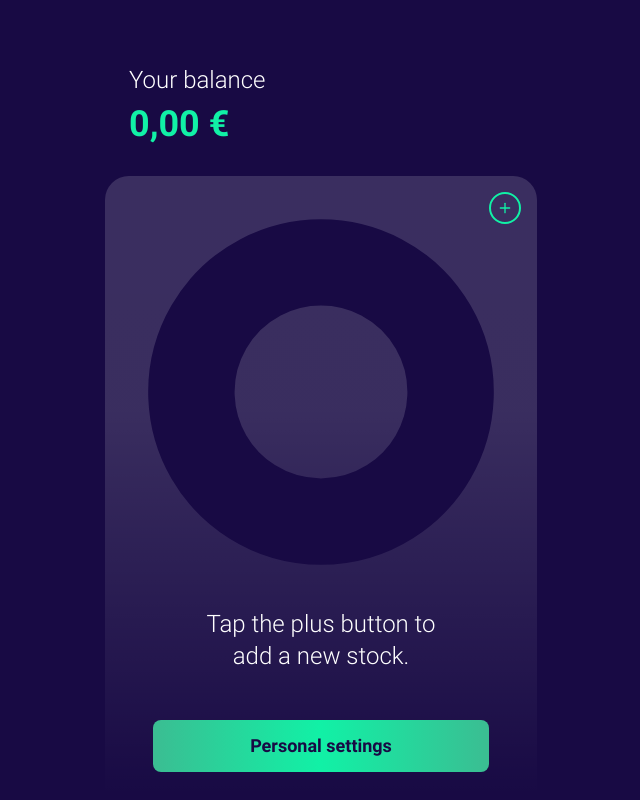
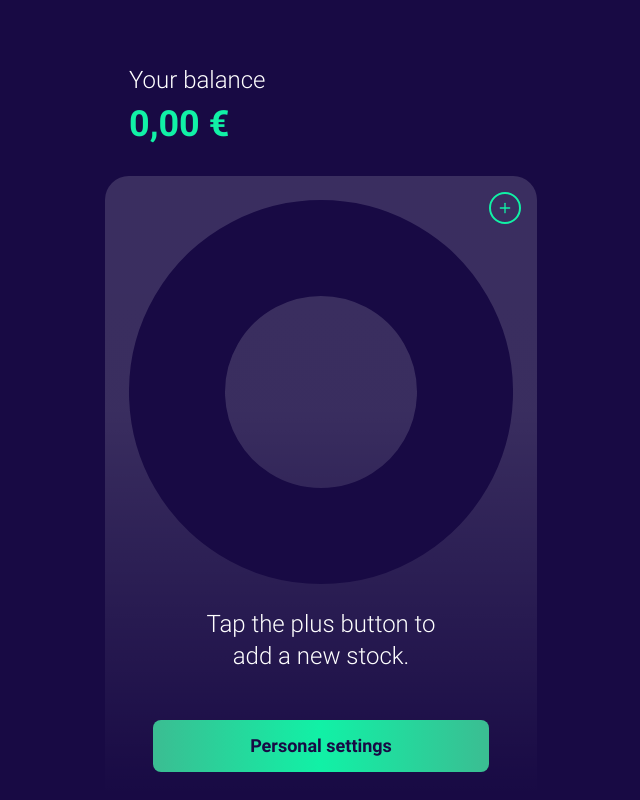
Before and after one commit to carlobeckmann2602/portfolio-tracker, a Next.js app in the folder web/: page / in a window 1280 px wide. Shown: the top 800 px of the page, without its empty margins (319-959 px from the left). Built offline with nearby package versions, Linux system fonts and the light colour scheme; sample sign-in values are in the browser's storage.

Commit message:
Update stock selection style according to design spec

```diff
--- a/web/components/portfolio/donut-chart.tsx
+++ b/web/components/portfolio/donut-chart.tsx
@@ -1,5 +1,4 @@
-import React from "react";
-import { PieChart, pieChartDefaultProps } from "react-minimal-pie-chart";
+import { PieChart } from "react-minimal-pie-chart";
 
 export type DonutChartSegment = {
   value: number;
@@ -8,34 +7,22 @@ export type DonutChartSegment = {
 
 export type DonutChartProps = {
   segments: DonutChartSegment[];
-  selected?: number;
   onClick?: (id: number) => void;
   disabled?: boolean;
 };
 
-const selectedSegmentOffset = 5;
-
 export const DonutChart = ({
   segments,
-  selected,
   onClick,
   disabled,
-}: DonutChartProps) => {
-  return (
-    <div>
+}: DonutChartProps) => (
   <div className="relative pt-full text-base">
     <div className="absolute inset-0">
       <PieChart
         startAngle={-90}
         animate
         lineWidth={50}
-            radius={pieChartDefaultProps.radius - selectedSegmentOffset}
         data={segments}
-            segmentsShift={
-              !disabled && segments.length > 1
-                ? (i) => (i === selected ? selectedSegmentOffset : 0)
-                : undefined
-            }
         segmentsStyle={
           !disabled
             ? {
@@ -47,6 +34,4 @@ export const DonutChart = ({
       />
     </div>
   </div>
-    </div>
 );
-};
--- a/web/components/portfolio/index.tsx
+++ b/web/components/portfolio/index.tsx
@@ -112,7 +112,6 @@ const Portfolio = () => {
         <DonutChart
           segments={chartSegments}
           onClick={setSelectedId}
-          selected={selectedId}
           disabled={!holdings.length}
         />
         <div className="xs:px-4 sm:px-6">
```
Lines whose indentation alone changed are shown as unchanged.
